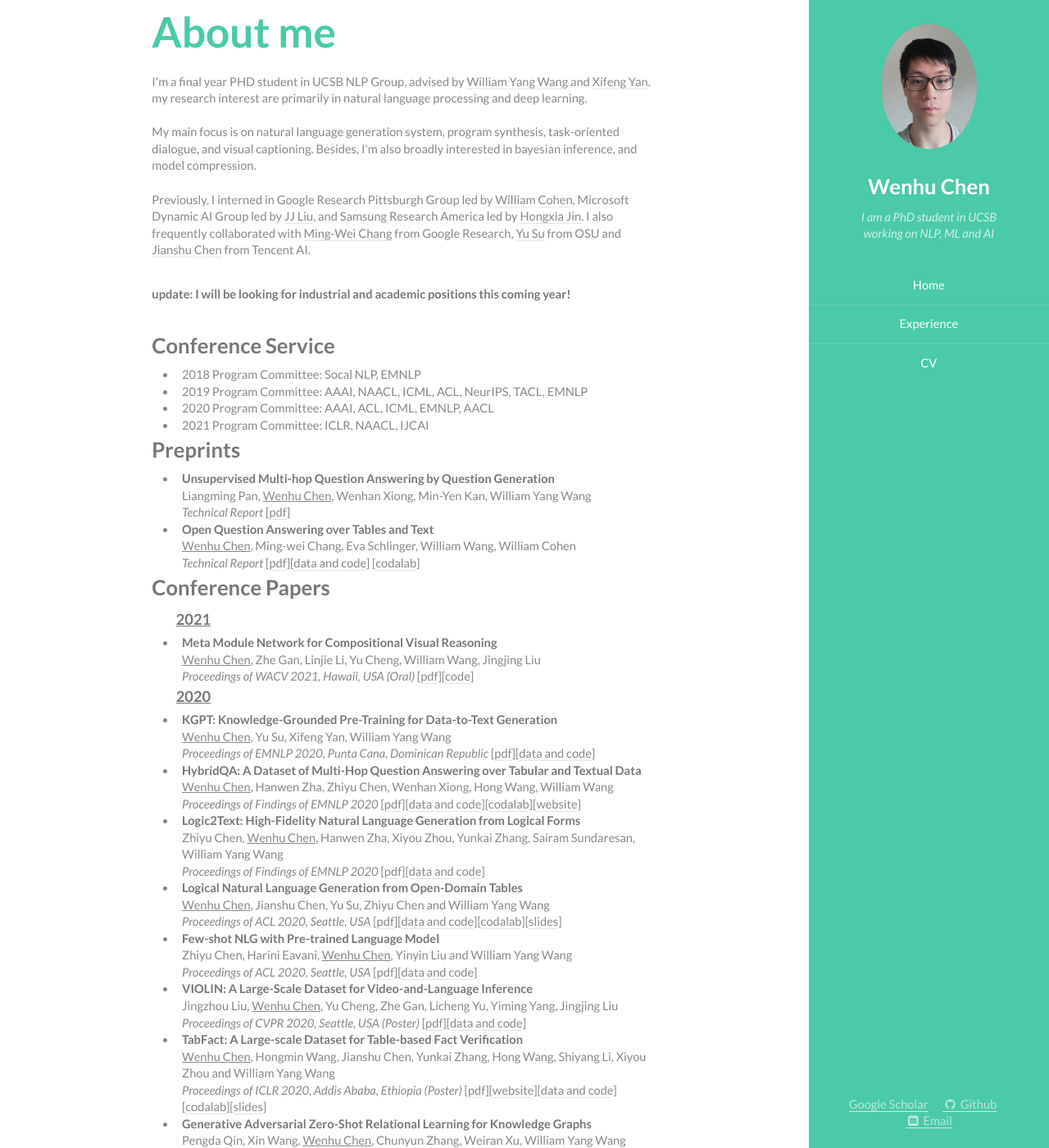
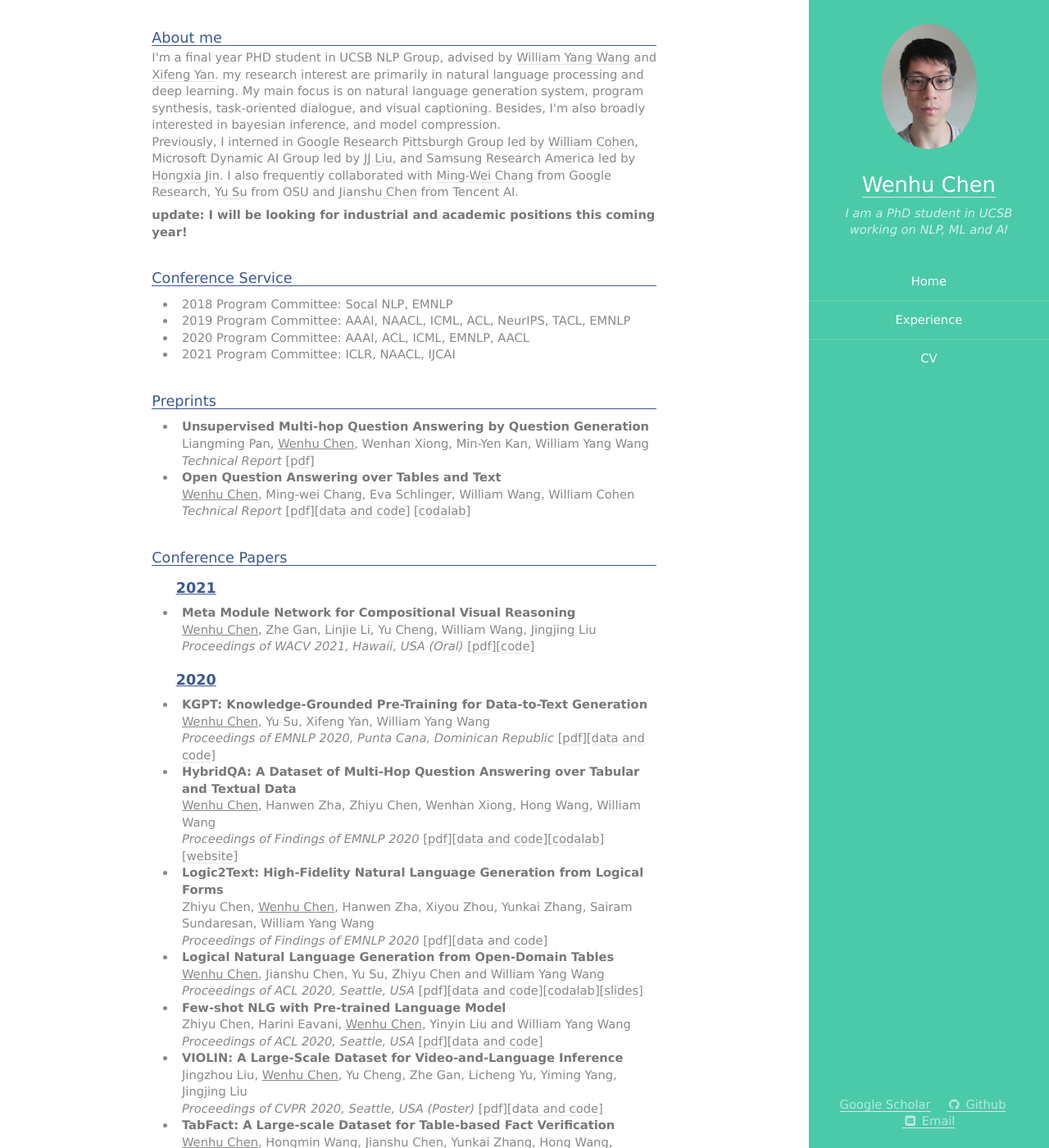
Before and after one commit to wenhuchen/wenhuchen.github.io, a Jekyll site: the page built from index.html, in a window 1280 px wide and 1400 px high. Shown: the whole window at 82% size. Built offline with Jekyll 4.4.1, drawn with Linux system fonts in a browser that asks for light colours; some of the changed text lies outside the part shown.

Commit message:
update website

```diff
--- a/css/style.css
+++ b/css/style.css
@@ -16,8 +16,8 @@
 
 	body, input, select, textarea {
 		color: #888;
-		font-family: "Lato", sans-serif;
-		font-size: 14pt;
+		font-family: "Verdana", sans-serif;
+		font-size: 12pt;
 		font-weight: 400;
 		line-height: 1.4em;
 	}
@@ -47,46 +47,60 @@
 		font-style: italic;
 	}
 
-	p {
-		margin: 0 0 2.25em 0;
+	/* Blocks - general */
+	h2,h3,h4,h5 {
+		color: #3A5894;
+		font-weight: 600;
+		font-size: 190%;
+	}
+	h2 {
+		/*border-top: 3px solid #527BBD;
+		border-bottom: 3px solid #527BBD;*/
+		margin: 0 54 0 0px;
+		padding-top: 0px;
+		padding-bottom: 0px;
+		padding-left: 0px;
+		padding-right: 0px;
+		line-height: 100%;
+	}
+	h3 {
+		font-weight: 550;
+		font-size: 120%;
+		line-height: 90%;
+		border-bottom: 1px solid #3A5894;
+		margin-top: 24px;
+		margin-bottom: -3px;
+		padding-top: 15px;
+	}
+	h4 {
+		font-size: 120%;
+		margin: 20px 0 10px 0;
+	}
+	h5 {
+		font-size: 90%;
+		margin-bottom: 0px;
+		margin-top: 10px;
+		padding-bottom: 10px;
+	}
+	hr {
+		color: #000000;
+		background-color: #000000;
 	}
 
-	h1, h2, h3, h4, h5, h6 {
-		color: #777;
-		font-weight: 700;
-		line-height: 1em;
-		margin: 0 0 0.25em 0;
+	pre {
+		color: #732264;
+		margin-left: 5%;
+		border-left: 1px solid #732264;
+		padding: 15px;
+		line-height: 110%;
+		width: 90%; /* causes bug in IE 5.0 Windows */
+		scrollbar-face-color: #527BBD;
+		scrollbar-arrow-color: #DEE7F7;
+		scrollbar-track-color: #DEE7F7;
 	}
-
-	h1 a, h2 a, h3 a, h4 a, h5 a, h6 a {
-		border: 0;
-		color: inherit;
-		text-decoration: none;
-	}
-
-	h2 {
-		font-size: 2em;
-		line-height: 1.5em;
-	}
-
-	h3 {
-		font-size: 1.75em;
-		line-height: 1.5em;
-	}
-
-	h4 {
-		font-size: 1.25em;
-		line-height: 1.5em;
-	}
-
-	h5 {
-		font-size: 0.9em;
-		line-height: 1.5em;
-	}
-
-	h6 {
-		font-size: 0.7em;
-		line-height: 1.5em;
+	blockquote {
+		border-left: 1px solid #333333;
+		padding-left: 10px;
 	}
 
 	sub {
@@ -142,6 +156,18 @@
 		padding: 1em 1.5em;
 	}
 
+	p {
+		margin: 0.5em 0 0 0;
+	}
+
+	h3 + ul {
+		margin: 1em 0 0 0;
+	}
+
+	h3 + table {
+		margin: 1em 0 0 0;
+	}
+
 	.align-left {
 		text-align: left;
 	}
@@ -167,44 +193,6 @@
 	section.special, article.special {
 		text-align: center;
 	}
-
-	header p {
-		color: #aaa;
-		position: relative;
-		margin: 0 0 1.6875em 0;
-	}
-
-	header h2 + p {
-		font-size: 1.25em;
-		margin-top: -0.5em;
-		line-height: 1.5em;
-	}
-
-	header h3 + p {
-		font-size: 1.1em;
-		margin-top: -0.35em;
-		line-height: 1.5em;
-	}
-
-	header h4 + p,
-	header h5 + p,
-	header h6 + p {
-		font-size: 0.9em;
-		margin-top: -0.25em;
-		line-height: 1.5em;
-	}
-
-	header.major h2 {
-		color: #4acaa8;
-		font-size: 3.5em;
-	}
-
-		header.major h2 + p {
-			color: #777;
-			font-size: 1.75em;
-			font-weight: 700;
-			margin-top: -0.75em;
-		}
 
 /* Form */
 
--- a/index.html
+++ b/index.html
@@ -20,24 +20,20 @@ ul {
 </style>
 
 <div class="container">
-    <header class="major">
-        <h2>About me</h2>
-    </header>
-    <p>I'm a final year PHD student in UCSB NLP Group, advised by <a href='https://sites.cs.ucsb.edu/~william/'>William Yang Wang</a> and <a href='https://sites.cs.ucsb.edu/~xyan/'>Xifeng Yan</a>. my research interest are primarily in natural language processing and deep learning. <br><br>
+    <h3>About me</h3>
+    <p>I'm a final year PHD student in UCSB NLP Group, advised by <a href='https://sites.cs.ucsb.edu/~william/'>William Yang Wang</a> and <a href='https://sites.cs.ucsb.edu/~xyan/'>Xifeng Yan</a>. my research interest are primarily in natural language processing and deep learning. My main focus is on natural language generation system, program synthesis, task-oriented dialogue, and visual captioning. Besides, I'm also broadly interested in bayesian inference, and model compression.</br>
 
-    My main focus is on natural language generation system, program synthesis, task-oriented dialogue, and visual captioning. Besides, I'm also broadly interested in bayesian inference, and model compression.</br><br>
-
-    Previously, I interned in Google Research Pittsburgh Group led by <a href='http://www.cs.cmu.edu/~wcohen/'>William Cohen</a>, Microsoft Dynamic AI Group led by <a href='https://www.microsoft.com/en-us/research/people/jingjl/'>JJ Liu</a>, and Samsung Research America led by <a href='https://scholar.google.com/citations?user=mmJC6pIAAAAJ&hl=en'>Hongxia Jin</a>. I also frequently collaborated with <a href='https://scholar.google.com/citations?user=GiCqMFkAAAAJ&hl=en&oi=ao'>Ming-Wei Chang</a> from Google Research, <a href='https://ysu1989.github.io/'>Yu Su</a> from OSU and <a href='https://chenjianshu.github.io/'>Jianshu Chen</a> from Tencent AI.
+    Previously, I interned in Google Research Pittsburgh Group led by <a href='http://www.cs.cmu.edu/~wcohen/'>William Cohen</a>, Microsoft Dynamic AI Group led by <a href='https://www.microsoft.com/en-us/research/people/jingjl/'>JJ Liu</a>, and Samsung Research America led by <a href='https://scholar.google.com/citations?user=mmJC6pIAAAAJ&hl=en'>Hongxia Jin</a>. I also frequently collaborated with <a href='https://scholar.google.com/citations?user=GiCqMFkAAAAJ&hl=en&oi=ao'>Ming-Wei Chang</a> from Google Research, <a href='https://ysu1989.github.io/'>Yu Su</a> from OSU and <a href='https://chenjianshu.github.io/'>Jianshu Chen</a> from Tencent AI. <br>
     <p> <b>update: I will be looking for industrial and academic positions this coming year!</b></p>
 </div>
 
 <div class="container">
     <h3>Conference Service</h3>
     <ul>
-        <li> 2018 Program Committee: Socal NLP, EMNLP</li>
-        <li> 2019 Program Committee: AAAI, NAACL, ICML, ACL, NeurIPS, TACL, EMNLP</li>
-        <li> 2020 Program Committee: AAAI, ACL, ICML, EMNLP, AACL</li>
-        <li> 2021 Program Committee: ICLR, NAACL, IJCAI</li>
+    <li> 2018 Program Committee: Socal NLP, EMNLP</li>
+    <li> 2019 Program Committee: AAAI, NAACL, ICML, ACL, NeurIPS, TACL, EMNLP</li>
+    <li> 2020 Program Committee: AAAI, ACL, ICML, EMNLP, AACL</li>
+    <li> 2021 Program Committee: ICLR, NAACL, IJCAI</li>
     </ul>
 </div>
 
@@ -47,7 +43,7 @@ ul {
         <li>
             <strong> Unsupervised Multi-hop Question Answering by Question Generation <a span style="color: #009900;"></a></strong><br>
             Liangming Pan, <u>Wenhu Chen</u>, Wenhan Xiong, Min-Yen Kan, William Yang Wang <br>
-            <em>Technical Report</em> [<a href="#">pdf</a>]
+            <em>Technical Report</em> [<a href="https://arxiv.org/abs/2010.12623">pdf</a>]
         </li>
         <li>
             <strong> Open Question Answering over Tables and Text <a span style="color: #009900;"></a></strong><br>
@@ -111,7 +107,7 @@ ul {
             <em>Proceedings of AAAI 2020, New York, US (Oral)</em> [<a href="https://arxiv.org/abs/2001.02332">pdf</a>][<a href="https://blog.csdn.net/qq_38382642/article/details/104109825">blog</a>][<a href="https://github.com/Panda0406/Zero-shot-knowledge-graph-relational-learning">code</a>]
         </li>
 
-            <h4><u>2019</u></h4>
+        <h4><u>2019</u></h4>
         <li>
             <strong> Enhancing the Locality and Breaking the Memory Bottleneck of Transformer on Time Series Forecasting <a span style="color: #009900;"></a></strong><br>
             Shiyang Li, Xiaoyong Jin, Yao Xuan, Xiyou Zhou, <u>Wenhu Chen</u>, Yu-Xiang Wang, Xifeng Yan<br>
```
Also changed, not shown: other parts of index.html (+12 -12 lines).
